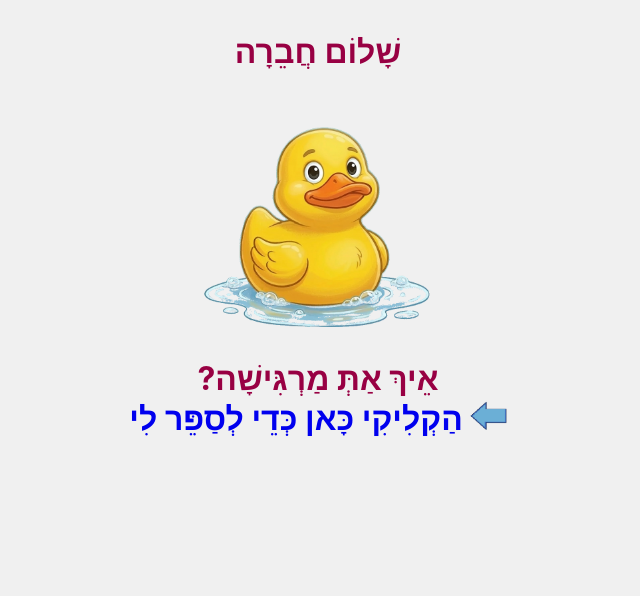
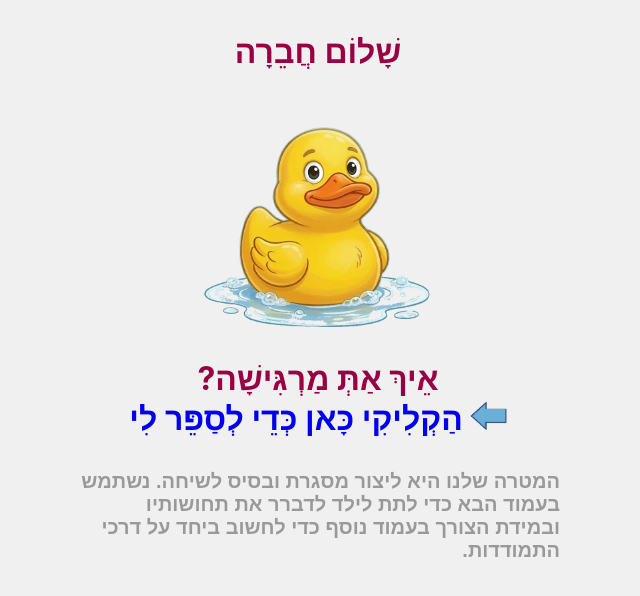
Before and after one commit to applikef/iam, a React (Create React App) app: page / in a window 1280 px wide. Shown: the top 596 px of the page, without its empty margins (312-952 px from the left). Built offline with nearby package versions, Linux system fonts and the light colour scheme.

Commit message:
intro text

```diff
--- /dev/null
+++ b/public/resources/intro.html
@@ -0,0 +1,11 @@
+<html dir="rtl">
+  <head>
+    <link rel="stylesheet" href="./remedyDetails/popup-content.css">
+  </head>
+  <body>
+    <h2 class="light-color">
+      המטרה שלנו היא ליצור מסגרת ובסיס לשיחה.
+      נשתמש בעמוד הבא כדי לתת לילד לדברר את תחושותיו ובמידת הצורך בעמוד נוסף כדי לחשוב ביחד על דרכי התמודדות.
+    </h2>
+    </body>
+</html>
--- a/public/resources/remedyDetails/popup-content.css
+++ b/public/resources/remedyDetails/popup-content.css
@@ -17,3 +17,7 @@ h2 {
 td {
   padding-left: 8px;
 }
+
+.light-color {
+  color: #999;
+}
--- a/src/pages/HomePage.tsx
+++ b/src/pages/HomePage.tsx
@@ -28,6 +28,13 @@ export const HomePage = () => {
                 הַקְלִיקִי כָּאן כְּדֵי לְסַפֵּר לִי
               </div>
           </Link>
+          <div className="margin-top-xl">
+            <iframe title="intro" style={{"border": "none"}}
+              src={`/iam/resources/intro.html`}
+              height={"100px"}
+              width={"500px"}
+            />
+          </div>
         </div>
       </div>
     </>
```
Also changed, not shown: src/assets/styles/global.css (line endings or trailing spaces).
